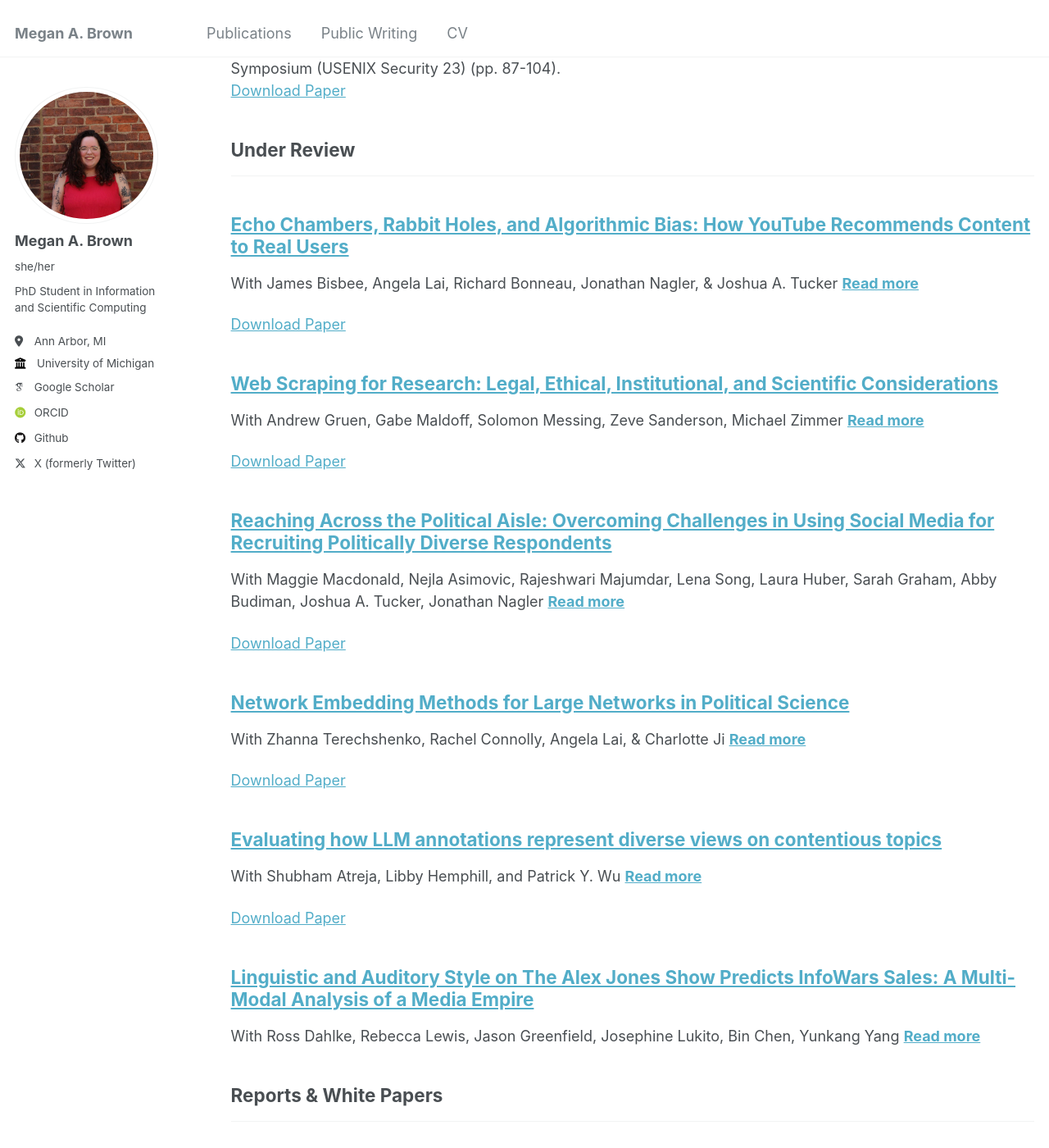
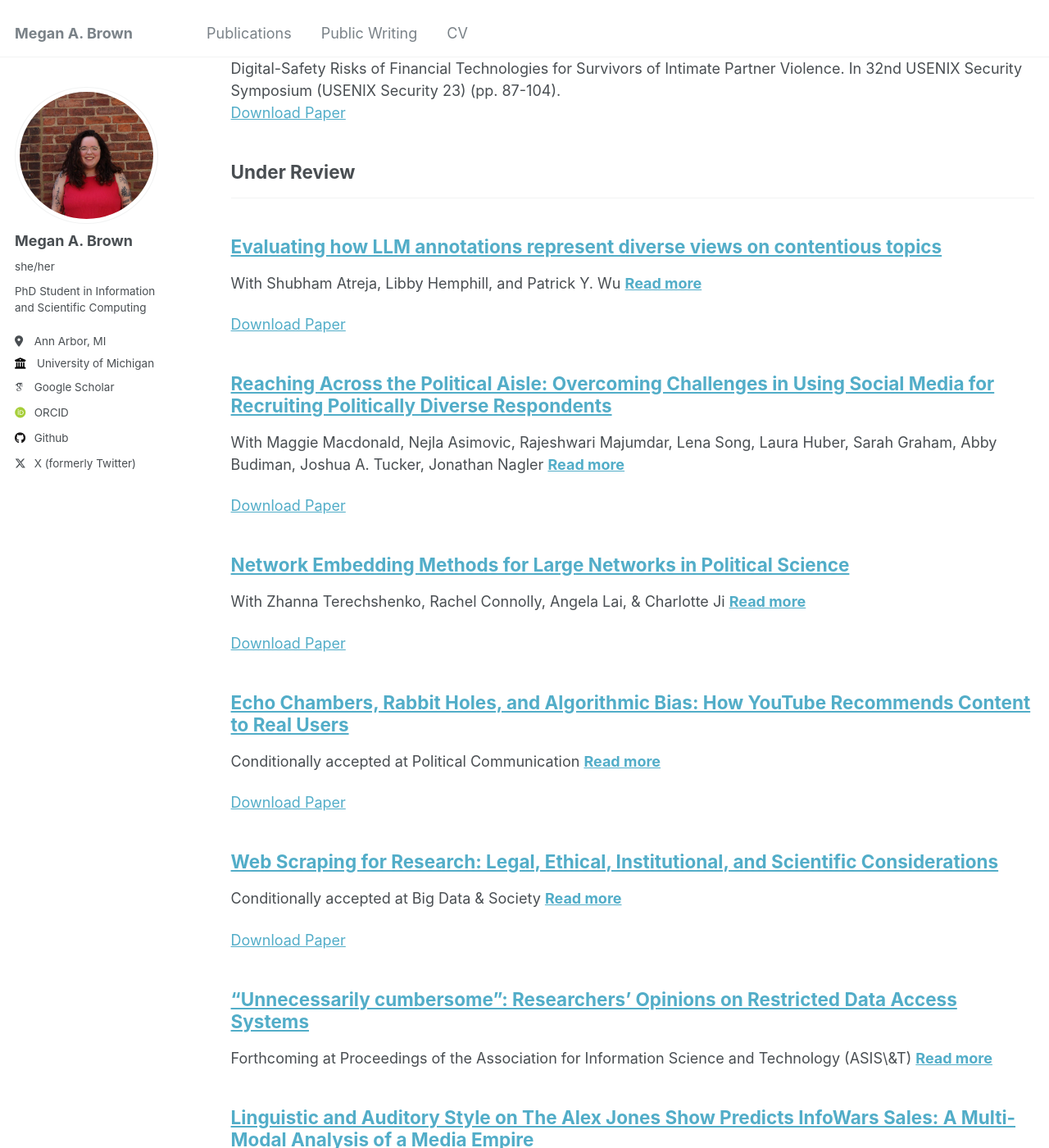
Before and after one commit to mabrownnyu/mabrownnyu.github.io, a Jekyll site: the page built from _pages/publications.html, in a window 1280 px wide and 1400 px high, scrolled down 4332 px. Shown: the whole window at 82% size. Built offline with Jekyll 4.4.1, drawn with Linux system fonts in a browser that asks for light colours; some web fonts are replaced; some of the changed text lies outside the part shown.

Commit message:
add recent acceptances

```diff
--- a/_pages/publications.html
+++ b/_pages/publications.html
@@ -6,7 +6,8 @@
 ---
 
 {% if site.author.googlescholar %}
-  <div class="wordwrap">You can also find my articles on <a href="{{site.author.googlescholar}}">my Google Scholar profile</a>.</div>
+  <div class="wordwrap">You can also find my articles on <a href="{{site.author.googlescholar}}">my Google Scholar profile</a>.
+    Please see <a href="https://www.meganbrown.org/files/cv.pdf">my CV</a> for an up-to-date list of working papers and papers under review.</div>
 {% endif %}
 
 {% include base_path %}
--- /dev/null
+++ b/_publications/a-restricted-data.md
@@ -0,0 +1,16 @@
+---
+title: "\"Unnecessarily cumbersome\": Researchers’ Opinions on Restricted Data Access Systems"
+collection: publications
+category: underreview
+#permalink: /publication/test
+#excerpt: #'There is scant quantitative research'
+#date: 2024-05-29
+#venue: 'test'
+#slidesurl: #'http://academicpages.github.io/files/slides2.pdf'
+#paperurl: 'https://arxiv.org/abs/2410.23432'
+#citation: 'test'
+---
+
+Forthcoming at Proceedings of the Association for Information Science and Technology (ASIS\&T)
+
+With Andrea Thomer and Libby Hemphill
--- a/_publications/b-web-scraping.md
+++ b/_publications/a-web-scraping.md
@@ -11,6 +11,8 @@
 #citation: 'test'
 ---
 
+Conditionally accepted at Big Data & Society
+
 With Andrew Gruen, Gabe Maldoff, Solomon Messing, Zeve Sanderson, Michael Zimmer
 
 You can find a preprint of the manuscript [here](https://arxiv.org/abs/2410.23432){:target="_blank"}.
--- a/_publications/b-yt-echo-chambers.md
+++ b/_publications/a-yt-echo-chambers.md
@@ -11,6 +11,8 @@
 #citation: 'test'
 ---
 
+Conditionally accepted at Political Communication
+
 With James Bisbee, Angela Lai, Richard Bonneau, Jonathan Nagler, & Joshua A. Tucker
 
 You can find a pre-print of the paper [here](https://papers.ssrn.com/sol3/papers.cfm?abstract_id=4114905).
```
Also changed, not shown: _publications/c-llm-annotators.md (renamed from _publications/b-llm-annotators.md).
